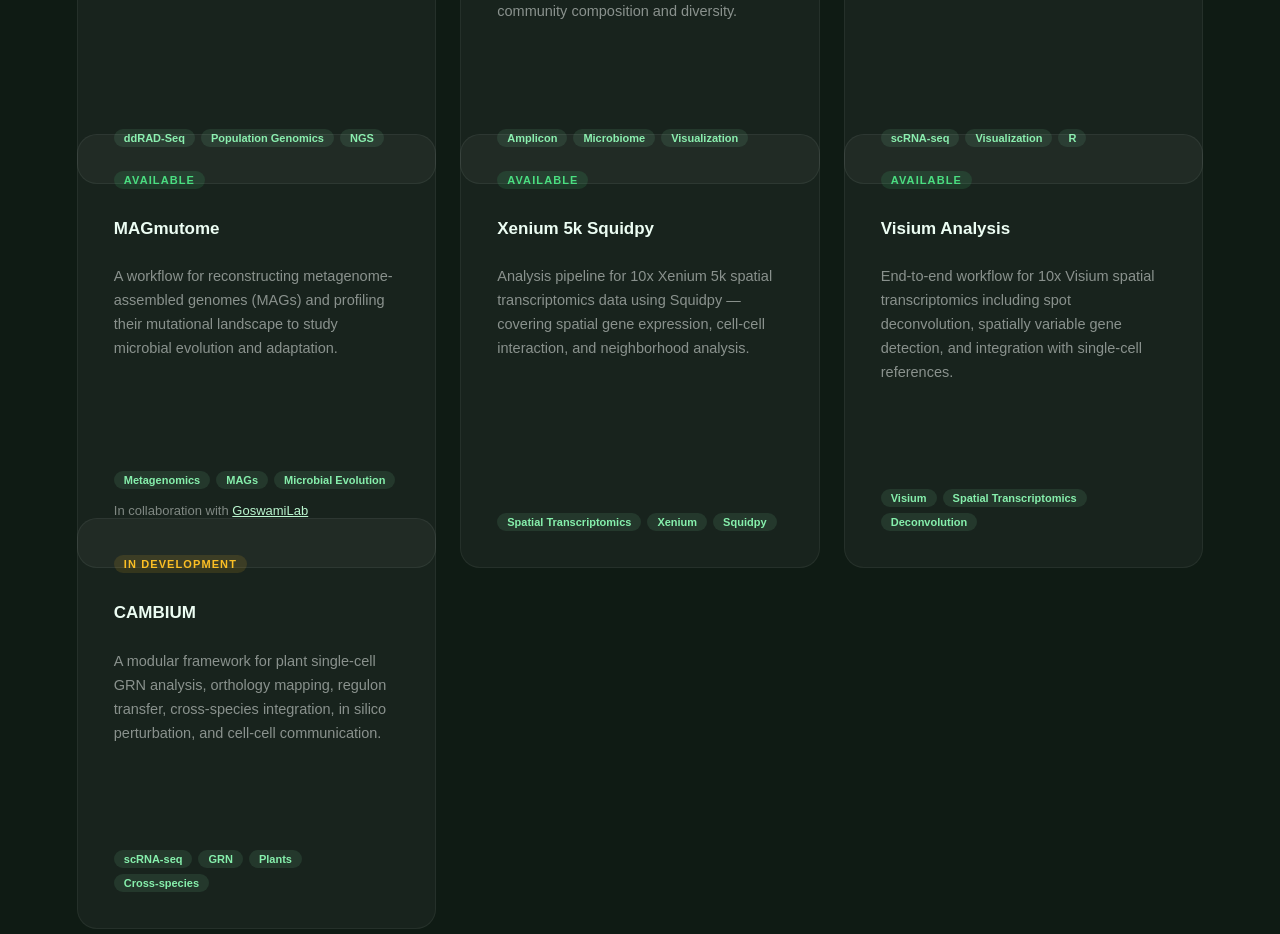
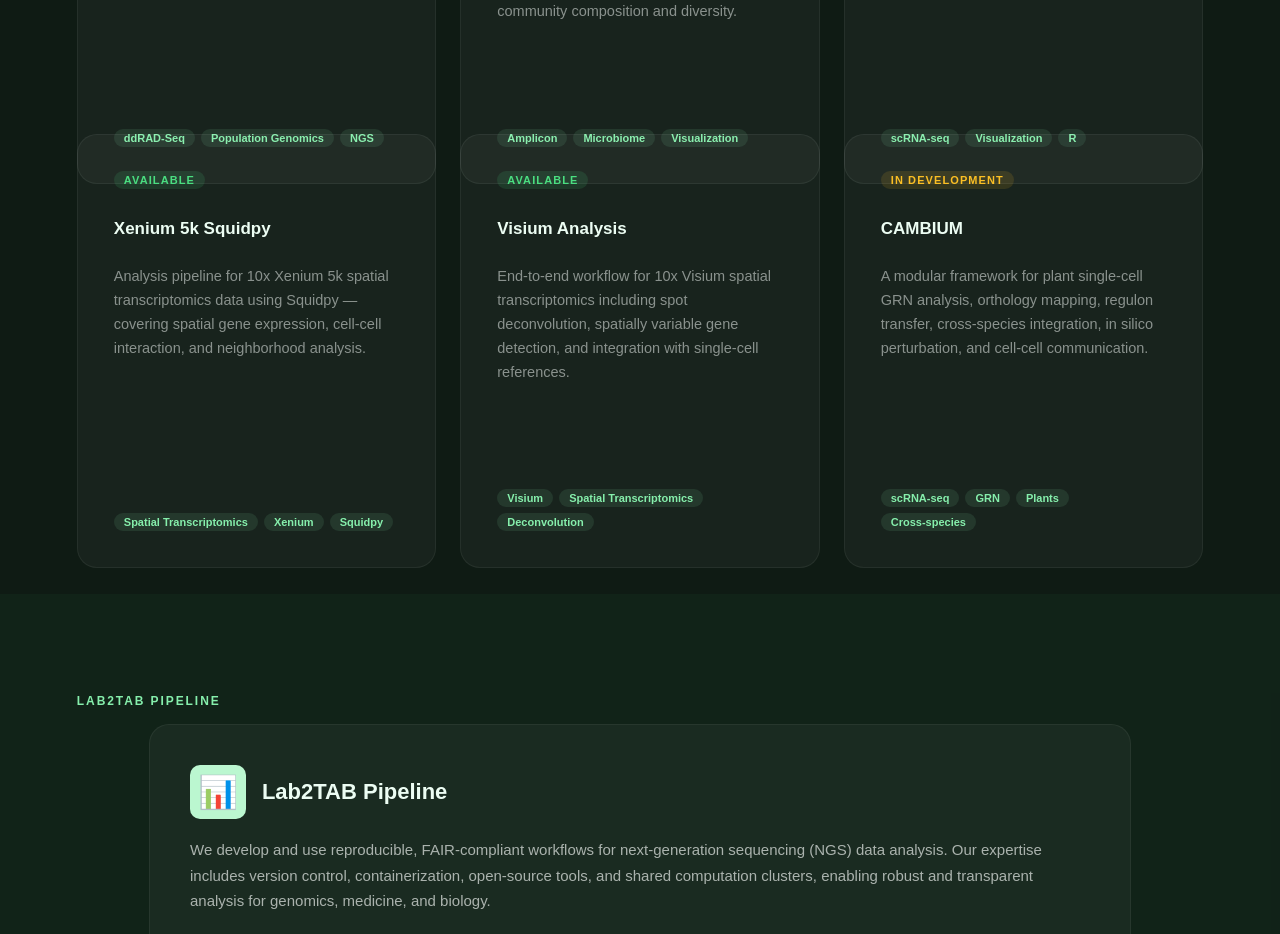
Before and after one commit to bharatm26/csblab, a React (Create React App) app: page / in a window 1280 px wide. Shown: the part 8960-9894 px from the top of the page. Built offline with nearby package versions, Linux system fonts and the light colour scheme.

Commit message:
Remove MAGmutome from tools

```diff
--- a/src/components/ToolsSection.js
+++ b/src/components/ToolsSection.js
@@ -43,13 +43,6 @@ const TOOLS = [
     desc: "Interactive single-cell RNA-seq exploration tool for quality control, dimensionality reduction, clustering, and differential gene expression across cell populations.",
     tags: ["scRNA-seq", "Visualization", "R"],
     status: "available",
-  },
-  {
-    title: "MAGmutome",
-    desc: "A workflow for reconstructing metagenome-assembled genomes (MAGs) and profiling their mutational landscape to study microbial evolution and adaptation.",
-    tags: ["Metagenomics", "MAGs", "Microbial Evolution"],
-    status: "available",
-    collab: { name: "GoswamiLab", url: "https://goswamilab.squarespace.com/" },
   },
   {
     title: "Xenium 5k Squidpy",
```
